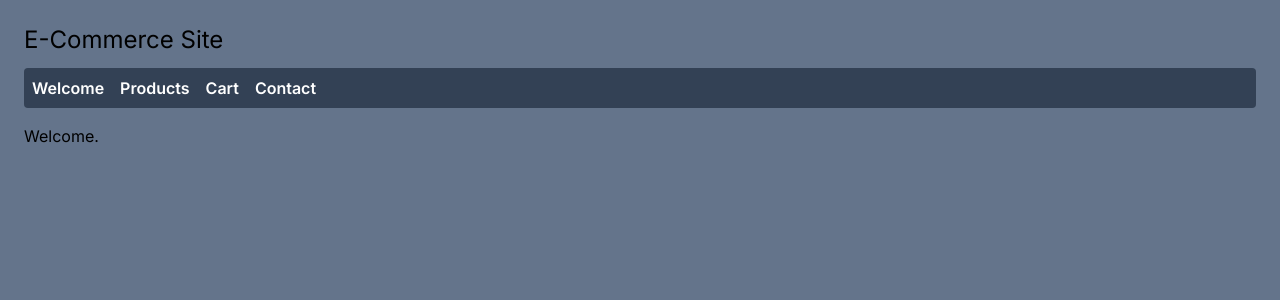
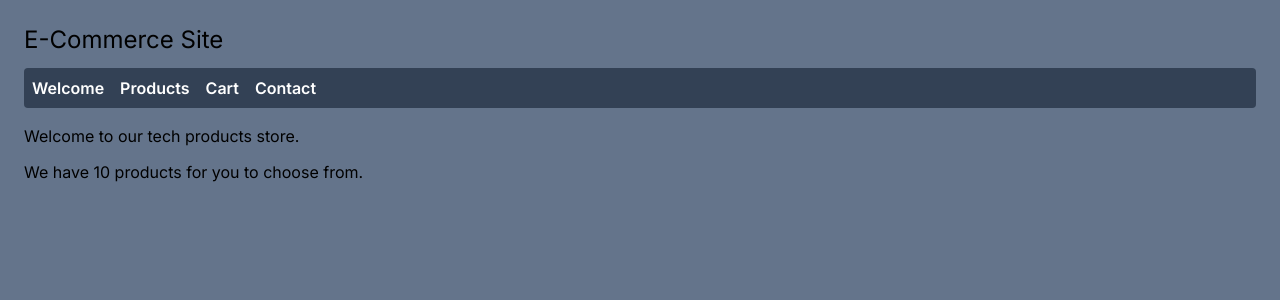
Before and after one commit to edwardtanguay/et781-nextjs-ecommerce-site, a Next.js app: page / in a window 1280 px wide. Shown: the top 300 px of the page. Built offline with nearby package versions, Linux system fonts and the light colour scheme.

Commit message:
products on welcome page

```diff
--- a/src/app/(welcome)/page.tsx
+++ b/src/app/(welcome)/page.tsx
@@ -1,11 +1,13 @@
-import db from "@/data/db.json";
-
-const products = db.products;
+"use client";
+import { AppContext } from "@/AppContext";
+import { useContext } from "react";
 
 export default function Home() {
+	const { products } = useContext(AppContext);
 	return (
 		<main>
-			<p>Welcome.</p>
+			<p className="mb-3">Welcome to our tech products store.</p>
+			<p className="mb-3">We have {products.length} products for you to choose from.</p>
 		</main>
 	);
 }
```
